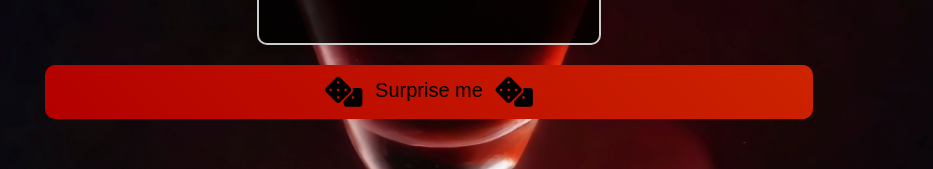
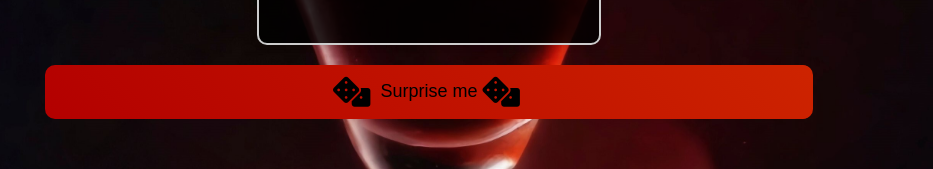
Before and after one commit to GNtrazios/MatchandTaste, a website: page public/index.html in a window 1280 px wide. Shown: the part 488-657 px from the top of the page, without its empty margins (211-1144 px from the left). Drawn offline with Linux system fonts and the light colour scheme.

Commit message:
Fix css for randomCocktailButton

```diff
--- a/public/css/Index_Styles.css
+++ b/public/css/Index_Styles.css
@@ -81,14 +81,14 @@ button:hover {
     border: none;
     padding: 12px 20px; /* Pad ding for the button */
     border-radius: 10px; /* Rounded corners */
-    font-size: 20px; /* Font size */
+    font-size: 18px; /* Font size */
     cursor: pointer; /* Pointer cursor on hover */
     margin-top: 20px; /* Margin above the button */
 }
 
 #randomCocktailButton i {
-    margin-right: 7px; /* Spacing between icon and text */
-    margin-left: 7px; /* Spacing between icon and text */
+    margin-right: 5px; /* Spacing between icon and text */
+    margin-left: 5x; /* Spacing between icon and text */
     font-size: 30px; /* Icon size */
     vertical-align: middle; /* Aligns icon vertically */
 }
```
